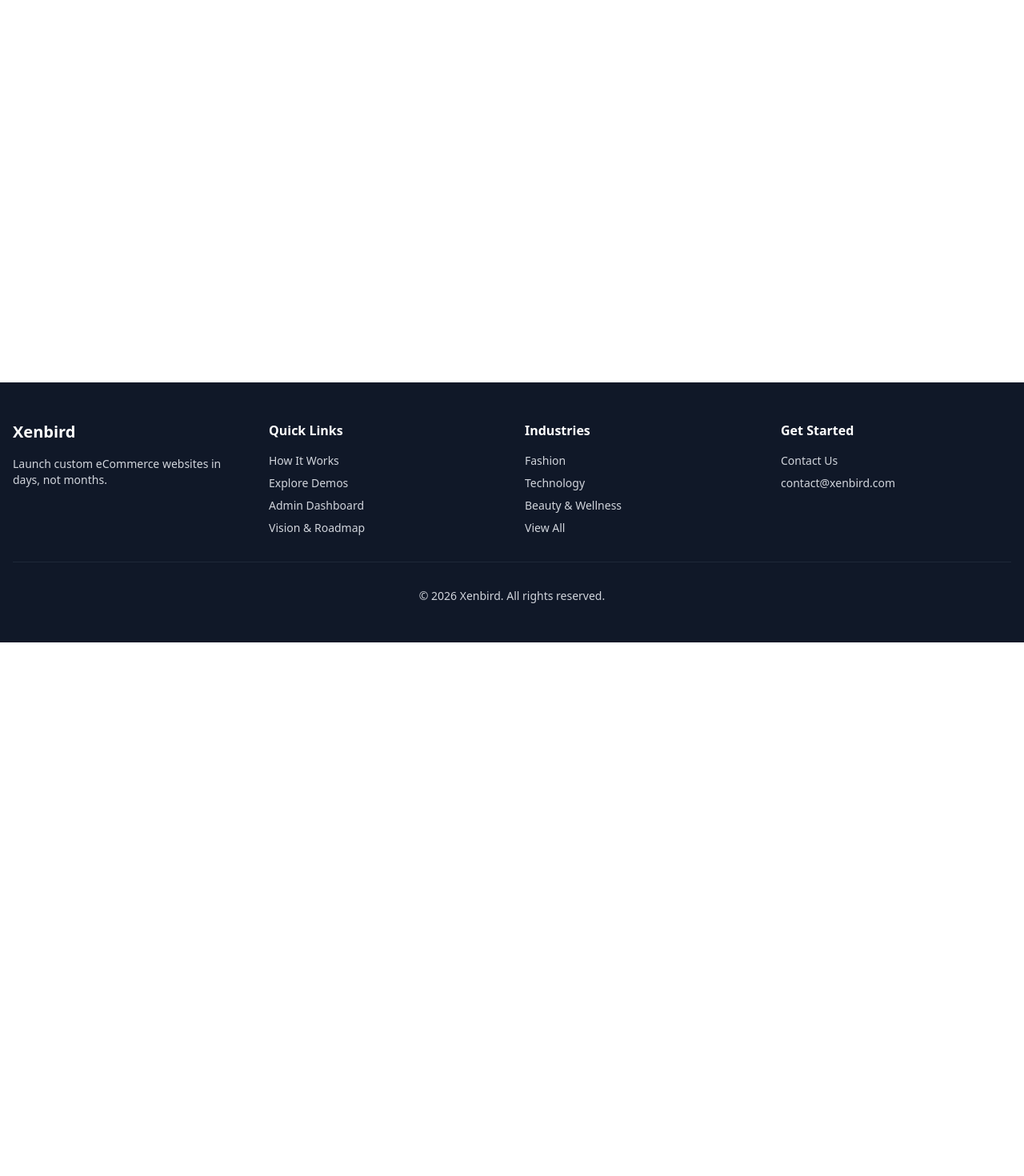
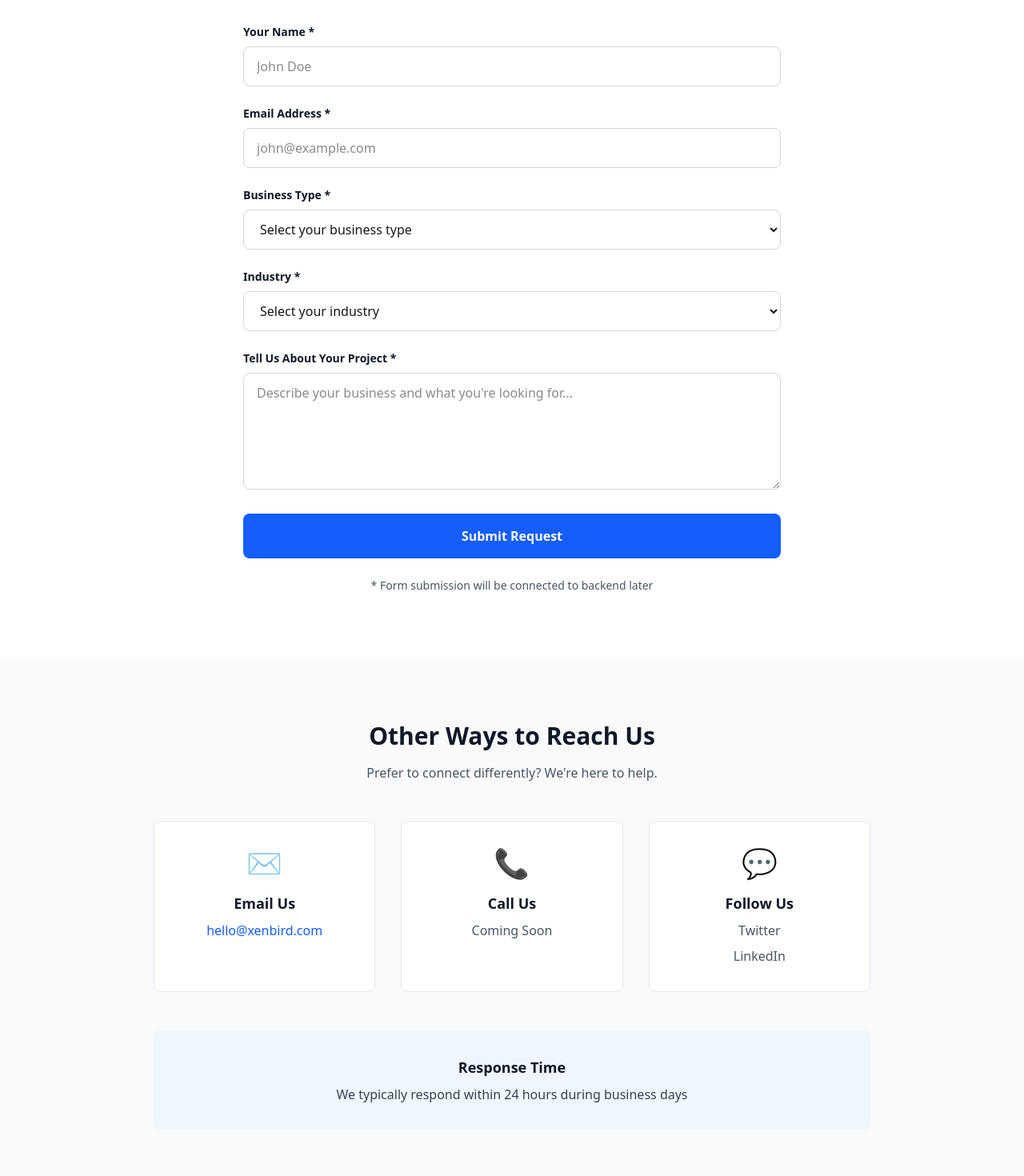
Before and after one commit to vichithchamodya/Xenbird-Marketing-Website, a Next.js app: page /contact in a window 1280 px wide. Shown: the part 400-1870 px from the top of the page at 80% size. Before the commit the page ends 1203 px from the top, so only its background shows below. Built offline with nearby package versions, Linux system fonts and the light colour scheme.

Commit message:
complete contact page with form and info

```diff
--- a/src/app/contact/page.tsx
+++ b/src/app/contact/page.tsx
@@ -1,10 +1,29 @@
+import ContactForm from "@/components/sections/ContactForm";
+import ContactInfo from "@/components/sections/ContactInfo";
+
 export default function ContactPage() {
   return (
-    <div className="container mx-auto px-4 py-16">
-      <h1 className="text-4xl font-bold mb-4">Get Started</h1>
-      <p className="text-lg text-gray-600">
-        Ready to launch your eCommerce website? Let's talk.
-      </p>
-    </div>
+    <>
+      {/* Page Header */}
+      <section className="bg-gradient-to-b from-blue-50 to-white py-16">
+        <div className="container mx-auto px-4 text-center">
+          <h1 className="text-4xl md:text-5xl font-bold text-gray-900 mb-4">
+            Let's Build Your eCommerce Website
+          </h1>
+          <p className="text-xl text-gray-600 max-w-3xl mx-auto mb-6">
+            Tell us about your business and we'll help you get started
+          </p>
+          <p className="text-lg text-gray-700">
+            No commitment required. Just a conversation about your needs.
+          </p>
+        </div>
+      </section>
+
+      {/* Contact Form */}
+      <ContactForm />
+
+      {/* Contact Info */}
+      <ContactInfo />
+    </>
   );
 }
--- /dev/null
+++ b/src/components/sections/ContactForm.tsx
@@ -0,0 +1,169 @@
+"use client";
+
+import { useState } from "react";
+
+export default function ContactForm() {
+  const [formData, setFormData] = useState({
+    name: "",
+    email: "",
+    businessType: "",
+    industry: "",
+    message: "",
+  });
+
+  const handleChange = (
+    e: React.ChangeEvent<
+      HTMLInputElement | HTMLTextAreaElement | HTMLSelectElement
+    >
+  ) => {
+    setFormData({
+      ...formData,
+      [e.target.name]: e.target.value,
+    });
+  };
+
+  const handleSubmit = (e: React.FormEvent) => {
+    e.preventDefault();
+    console.log("Form submitted:", formData);
+    alert("Form submitted! (This will be connected to backend later)");
+  };
+
+  return (
+    <section className="py-20 bg-white">
+      <div className="container mx-auto px-4">
+        <div className="max-w-2xl mx-auto">
+          <form onSubmit={handleSubmit} className="space-y-6">
+            {/* Name */}
+            <div>
+              <label
+                htmlFor="name"
+                className="block text-sm font-semibold text-gray-900 mb-2"
+              >
+                Your Name *
+              </label>
+              <input
+                type="text"
+                id="name"
+                name="name"
+                required
+                value={formData.name}
+                onChange={handleChange}
+                className="w-full px-4 py-3 border border-gray-300 rounded-lg focus:ring-2 focus:ring-blue-600 focus:border-transparent"
+                placeholder="John Doe"
+              />
+            </div>
+
+            {/* Email */}
+            <div>
+              <label
+                htmlFor="email"
+                className="block text-sm font-semibold text-gray-900 mb-2"
+              >
+                Email Address *
+              </label>
+              <input
+                type="email"
+                id="email"
+                name="email"
+                required
+                value={formData.email}
+                onChange={handleChange}
+                className="w-full px-4 py-3 border border-gray-300 rounded-lg focus:ring-2 focus:ring-blue-600 focus:border-transparent"
+                placeholder="john@example.com"
+              />
+            </div>
+
+            {/* Business Type */}
+            <div>
+              <label
+                htmlFor="businessType"
+                className="block text-sm font-semibold text-gray-900 mb-2"
+              >
+                Business Type *
+              </label>
+              <select
+                id="businessType"
+                name="businessType"
+                required
+                value={formData.businessType}
+                onChange={handleChange}
+                className="w-full px-4 py-3 border border-gray-300 rounded-lg focus:ring-2 focus:ring-blue-600 focus:border-transparent"
+              >
+                <option value="">Select your business type</option>
+                <option value="startup">Startup</option>
+                <option value="small-business">Small Business</option>
+                <option value="medium-business">Medium Business</option>
+                <option value="enterprise">Enterprise</option>
+              </select>
+            </div>
+
+            {/* Industry */}
+            <div>
+              <label
+                htmlFor="industry"
+                className="block text-sm font-semibold text-gray-900 mb-2"
+              >
+                Industry *
+              </label>
+              <select
+                id="industry"
+                name="industry"
+                required
+                value={formData.industry}
+                onChange={handleChange}
+                className="w-full px-4 py-3 border border-gray-300 rounded-lg focus:ring-2 focus:ring-blue-600 focus:border-transparent"
+              >
+                <option value="">Select your industry</option>
+                <option value="fashion">Fashion</option>
+                <option value="technology">Technology</option>
+                <option value="beauty">Beauty</option>
+                <option value="wellness">Wellness</option>
+                <option value="sports">Sports</option>
+                <option value="jewellery">Jewellery</option>
+                <option value="appliances">Appliances</option>
+                <option value="construction">Construction</option>
+                <option value="horology">Horology</option>
+                <option value="food">Food</option>
+                <option value="realty">Realty</option>
+                <option value="automotive">Automotive</option>
+                <option value="other">Other</option>
+              </select>
+            </div>
+
+            {/* Message */}
+            <div>
+              <label
+                htmlFor="message"
+                className="block text-sm font-semibold text-gray-900 mb-2"
+              >
+                Tell Us About Your Project *
+              </label>
+              <textarea
+                id="message"
+                name="message"
+                required
+                rows={5}
+                value={formData.message}
+                onChange={handleChange}
+                className="w-full px-4 py-3 border border-gray-300 rounded-lg focus:ring-2 focus:ring-blue-600 focus:border-transparent"
+                placeholder="Describe your business and what you're looking for..."
+              />
+            </div>
+
+            {/* Submit Button */}
+            <button
+              type="submit"
+              className="w-full bg-blue-600 text-white px-8 py-4 rounded-lg font-semibold hover:bg-blue-700 transition-colors"
+            >
+              Submit Request
+            </button>
+
+            <p className="text-sm text-gray-600 text-center">
+              * Form submission will be connected to backend later
+            </p>
+          </form>
+        </div>
+      </div>
+    </section>
+  );
+}
--- /dev/null
+++ b/src/components/sections/ContactInfo.tsx
@@ -0,0 +1,65 @@
+export default function ContactInfo() {
+  return (
+    <section className="py-20 bg-gray-50">
+      <div className="container mx-auto px-4">
+        <div className="max-w-4xl mx-auto">
+          <div className="text-center mb-12">
+            <h2 className="text-3xl font-bold text-gray-900 mb-4">
+              Other Ways to Reach Us
+            </h2>
+            <p className="text-gray-600">
+              Prefer to connect differently? We're here to help.
+            </p>
+          </div>
+
+          <div className="grid grid-cols-1 md:grid-cols-3 gap-8">
+            {/* Email */}
+            <div className="bg-white p-8 rounded-lg text-center border border-gray-200">
+              <div className="text-4xl mb-4">✉️</div>
+              <h3 className="text-lg font-semibold text-gray-900 mb-2">
+                Email Us
+              </h3>
+              <a
+                href="mailto:hello@xenbird.com"
+                className="text-blue-600 hover:text-blue-700 transition-colors"
+              >
+                hello@xenbird.com
+              </a>
+            </div>
+
+            {/* Phone */}
+            <div className="bg-white p-8 rounded-lg text-center border border-gray-200">
+              <div className="text-4xl mb-4">📞</div>
+              <h3 className="text-lg font-semibold text-gray-900 mb-2">
+                Call Us
+              </h3>
+              <p className="text-gray-600">Coming Soon</p>
+            </div>
+
+            {/* Social */}
+            <div className="bg-white p-8 rounded-lg text-center border border-gray-200">
+              <div className="text-4xl mb-4">💬</div>
+              <h3 className="text-lg font-semibold text-gray-900 mb-2">
+                Follow Us
+              </h3>
+              <div className="space-y-2">
+                <p className="text-gray-600">Twitter</p>
+                <p className="text-gray-600">LinkedIn</p>
+              </div>
+            </div>
+          </div>
+
+          {/* Business Hours */}
+          <div className="mt-12 bg-blue-50 p-8 rounded-lg text-center">
+            <h3 className="text-lg font-semibold text-gray-900 mb-2">
+              Response Time
+            </h3>
+            <p className="text-gray-700">
+              We typically respond within 24 hours during business days
+            </p>
+          </div>
+        </div>
+      </div>
+    </section>
+  );
+}
```
